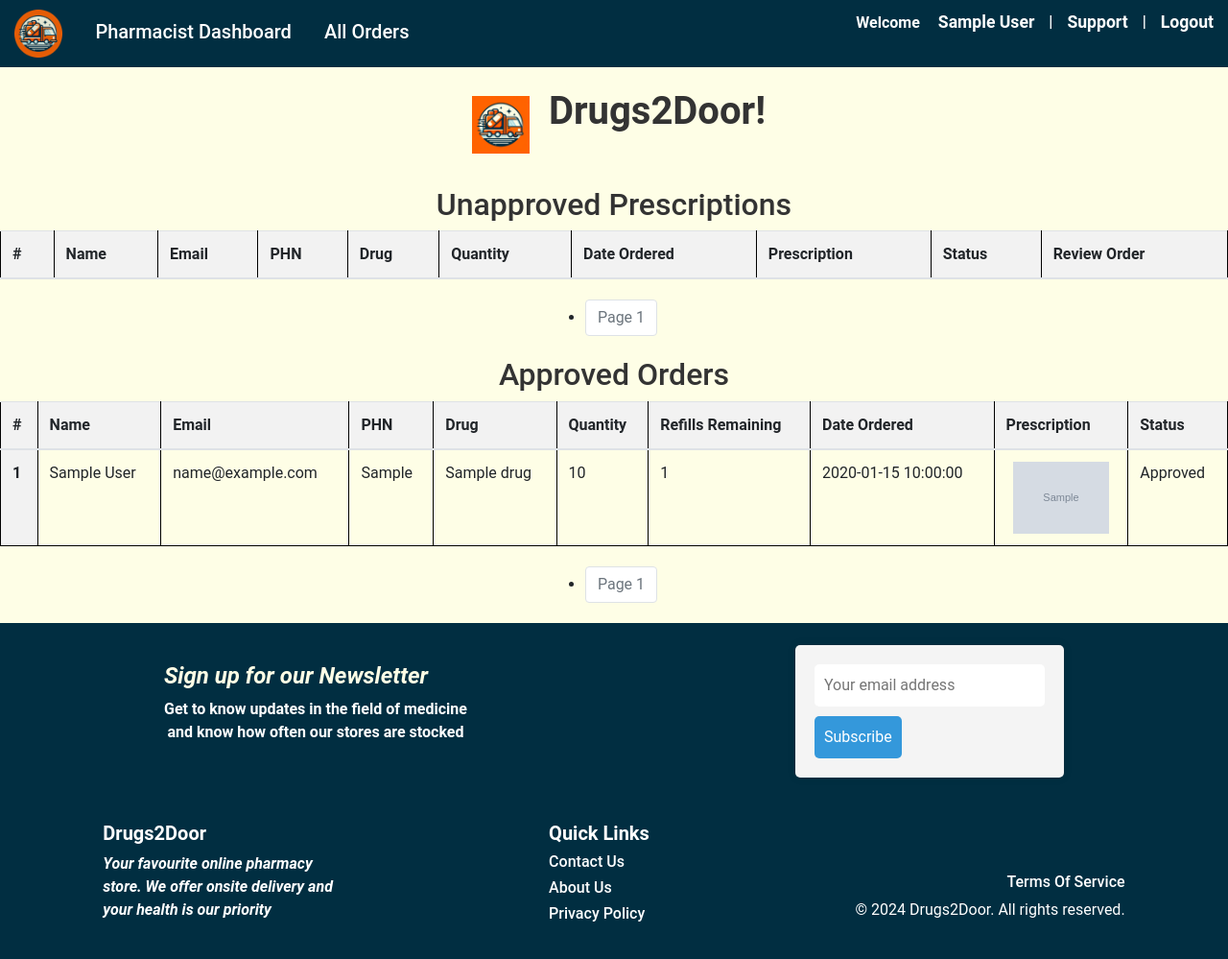
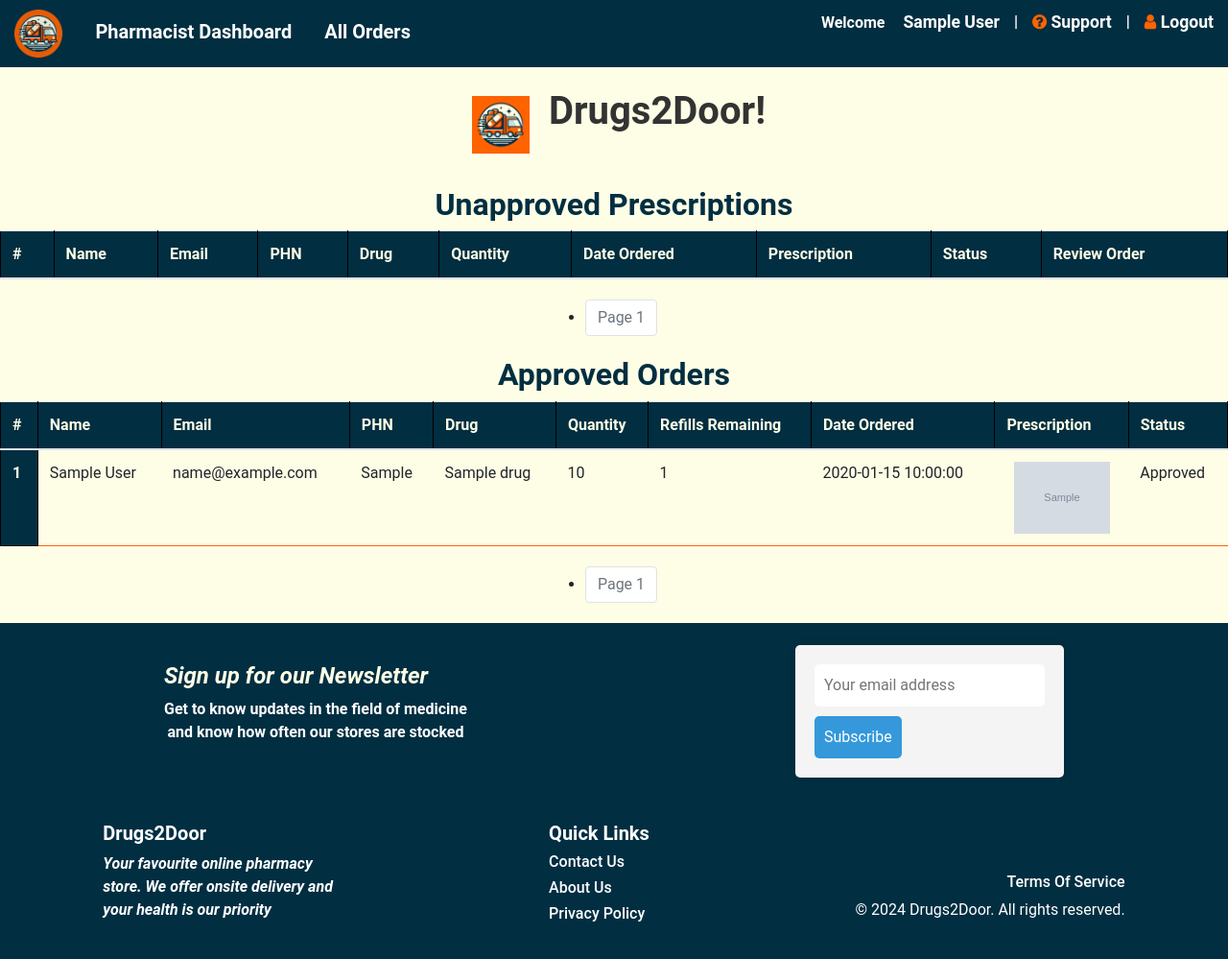
Before and after one commit to chrispoon007/Drugs2Door, a Flask app: page /pharmacistdash in a window 1280 px wide. Shown: the whole page at 96% size. Run offline with Flask 3, Linux system fonts and the light colour scheme; a user stored in the database is signed in; tables that the repository leaves empty hold one stand-in row (values such as "Sample post"); grey boxes marked "Sample" are stand-in pictures; lists and menus that the app fills with data are empty; some libraries are stand-ins or nearby versions.

Commit message:
Made modifications to have the pharmacist view consistent with the user's

```diff
--- a/templates/base.html
+++ b/templates/base.html
@@ -71,12 +71,18 @@
                 <a href="{{ url_for('support') }}"><i class="fa fa-question-circle"></i> Support</a> |
                 <a href="{{ url_for('logout') }}"> <i class="fa fa-user"></i> Logout</a>
         {% elif current_user.role_id == 1 %}
+        <style>
+            .h5 {
+                font-weight: bold;
+            }
+        </style>
+
         <a href="{{ url_for('dashboard') }}" class="h5">Pharmacist Dashboard</a>
         <a href="{{ url_for('pharmacistdash') }}" class="h5">All Orders</a>
             <div class="right-align d-flex align-items-center my-auto">
                 <span>Welcome <a href="{{ url_for('userdetails') }}">{{ current_user.name }}</a></span> |
-                <a href="{{ url_for('support') }}">Support</a> |
-                <a href="{{ url_for('logout') }}">Logout</a>
+                <a href="{{ url_for('support') }}"> <i class="fa fa-question-circle"></i> Support</a> |
+                <a href="{{ url_for('logout') }}"> <i class="fa fa-user"></i> Logout</a>
                 {% endif %}
             </div>
         {% else %}
--- a/templates/orders.html
+++ b/templates/orders.html
@@ -14,6 +14,11 @@ td {
   border-left: none;
   border-right: none;
   border-bottom: 1.15px solid #ff6300
+}
+h2 {
+  color: #012E41;
+  font-weight: bold;
+
 }
 </style>
 
--- a/templates/pharmacistdash.html
+++ b/templates/pharmacistdash.html
@@ -2,6 +2,27 @@
 
 {% block content %}
 
+<style>
+    table, td {
+    border-color: #012E41;
+  }
+  th {
+    background-color: #012E41;
+    color: #FEFEE6;
+    font-weight: bold;
+  }
+  td {
+    border-left: none;
+    border-right: none;
+    border-bottom: 1.15px solid #ff6300;
+    background-color: none;
+  }
+  h2 {
+  color: #012E41;
+  font-weight: bold;
+
+}
+  </style>
 <!-- Unapproved Prescriptions -->
 <h2>Unapproved Prescriptions</h2>
 <table class="table" id="unapprovedTable">
```
